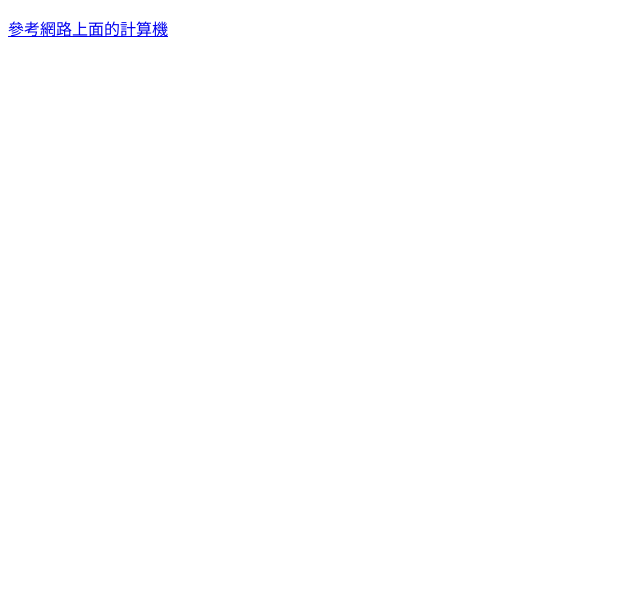
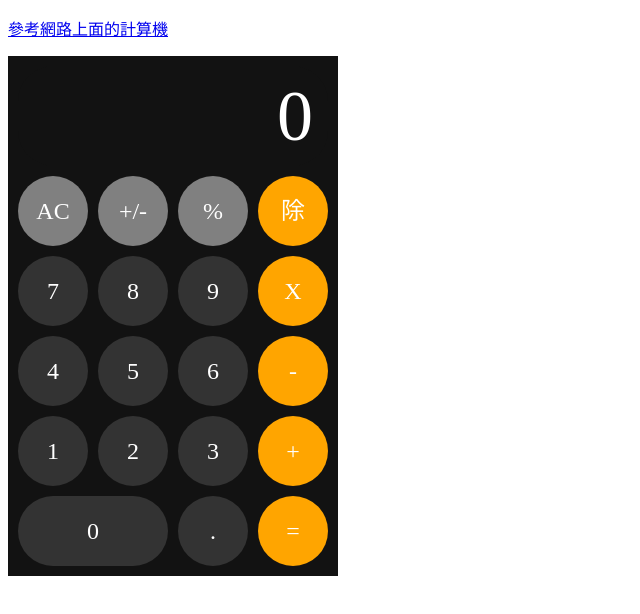
Before and after one commit to winnnnnnie/HTML_Homework, a plain HTML site: page 02_MyCalculator/index.html in a window 1280 px wide. Shown: the whole page, without its empty margins (0-640 px from the left). Drawn offline with Linux system fonts and the light colour scheme.

Commit message:
計算機框架建構

```diff
--- /dev/null
+++ b/02_MyCalculator/css/calculator.css
@@ -0,0 +1,49 @@
+
+/* 按鈕設定顏色 */
+#calculator{
+
+    background-color: #121212;
+    display: inline-block;
+    padding: 5px;
+
+}
+.from{
+     border-collapse: collapse;
+}
+.from td{
+    width: 70px;
+    height: 70px;
+    padding: 5px ;
+
+
+}
+.from a{
+   width: 100%;
+   font-size: 1.5rem;
+    display: block;
+    line-height: 70px;
+    padding:0 15px;
+    color: #fff;
+    text-decoration: none;
+    background: #333;
+    text-align: center;
+    border-radius: 35px;
+    box-sizing: border-box;
+
+
+}
+/* 顯示區標示 */
+ a.from_star {
+     text-align: right;
+    height: 100px;
+    font-size: 4.5rem;
+    line-height: 100px;
+    background-color:#121212 ;
+}
+/* 特別色標示 */
+.from tr:nth-child(2) a {
+    background-color:gray;
+}
+.from td:nth-child(4) a , .from tr:nth-child(6) td:nth-child(3) a  {
+    background-color:orange;
+}
--- a/02_MyCalculator/index.html
+++ b/02_MyCalculator/index.html
@@ -4,12 +4,68 @@
 <head>
     <meta charset="UTF-8">
     <title>My Calculator</title>
+    <link rel="stylesheet" href="css/calculator.css">
 </head>
 
 <body>
 
    <p><a href="https://www.desmos.com/scientific" target="_blank">參考網路上面的計算機</a></p>
 
+    <div id="calculator">
+      <table class="from" >
+         <tr>
+             <td colspan="4"  > <a href="" class="from_star">0</a> </td>
+             <!-- <td></td> -->
+             <!-- <td></td> -->
+             <!-- <td></td> -->
+         </tr>
+         <tr>
+             <td ><a href="">AC</a></td>
+             <td><a href="">+/-</a></td>
+             <td><a href="">%</a></td>
+             <td><a href="">除</a></td>
+
+         </tr>
+         <tr>
+
+            <td><a href="">7</a></td>
+            <td><a href="">8</a></td>
+            <td><a href="">9</a></td>
+            <td><a href="">X</a></td>
+
+
+         </tr>
+         <tr>
+             <td><a href="">4</a></td>
+             <td><a href="">5</a></td>
+             <td><a href="">6</a></td>
+             <td><a href="">-</a></td>
+
+
+         </tr>
+         <tr>
+            <td><a href="">1</a></td>
+            <td><a href="">2</a></td>
+            <td><a href="">3</a></td>
+            <td><a href="">+</a></td>
+
+
+         </tr>
+         <tr>
+                <td colspan="2" ><a href="">0</a></td>
+             <!-- <td><a href=""></a></td> -->
+             <td><a href="">.</a></td>
+             <td><a href="">=</a></td>
+
+         </tr>
+
+      </table>
+
+    </div>
+
+
+
+
 </body>
 
 </html>
```
